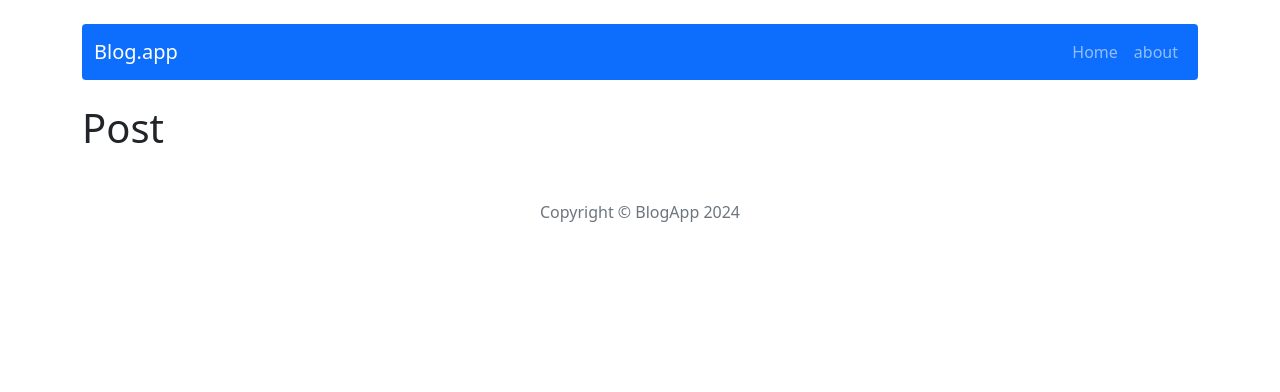
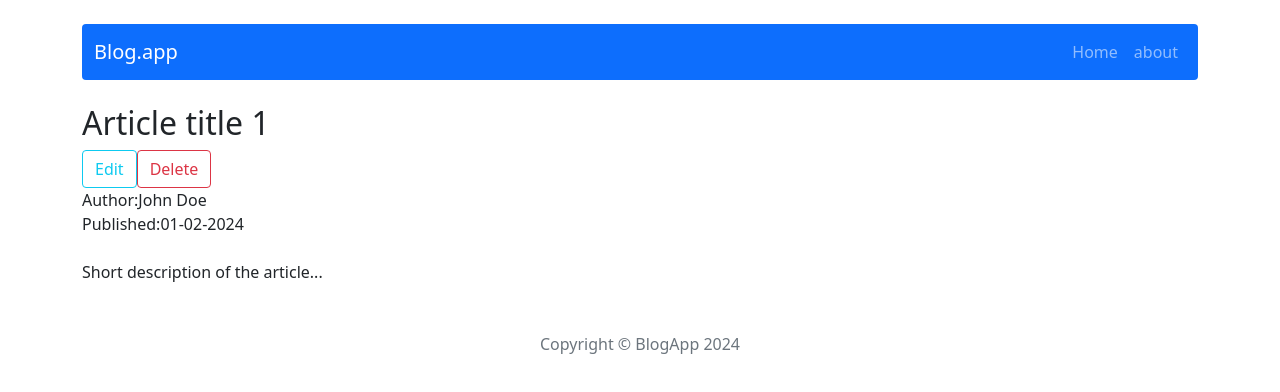
Before and after one commit to MichalWiaderkowicz/react-bolg, a React (Create React App) app: page /post/1 in a window 1280 px wide. Shown: the top 392 px of the page. Built offline with nearby package versions, Linux system fonts and the light colour scheme.

Commit message:
add getPost

```diff
--- a/src/components/pages/post/post.js
+++ b/src/components/pages/post/post.js
@@ -1,5 +1,39 @@
-const Post = (props) => {
-  return <h1>Post</h1>;
+import { useSelector } from "react-redux";
+import { getPost } from "../../../redux/postsRedux";
+import { Button } from "react-bootstrap";
+import { NavLink } from "react-router-dom";
+
+const Post = () => {
+  const pathId = window.location.pathname.split("/").filter(Boolean).pop();
+  const post = useSelector((state) => getPost(state, pathId));
+
+  return (
+    <article>
+      <div>
+        <h2>{post.title}</h2>
+        <Button
+          variant="outline-info"
+          as={NavLink}
+          to={"/post/edit/" + post.id}
+        >
+          Edit
+        </Button>
+        <Button variant="outline-danger">Delete</Button>
+      </div>
+      <div>
+        <p className="mb-0">
+          Author:
+          {post.author}
+        </p>
+        <p className="mb-0">
+          Published:
+          {post.publishedDate}
+        </p>
+        <br />
+        <p className="mb-0">{post.shortDescription}</p>
+      </div>
+    </article>
+  );
 };
 
 export default Post;
--- a/src/redux/postsRedux.js
+++ b/src/redux/postsRedux.js
@@ -1,5 +1,7 @@
 //selectors
 export const getAllPosts = (state) => state.posts;
+export const getPost = ({ posts }, postId) =>
+  posts.find((post) => post.id === postId);
 // actions
 const createActionName = (actionName) => `app/posts/${actionName}`;
 
```
